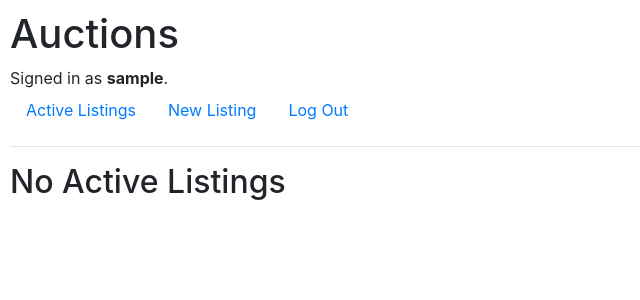
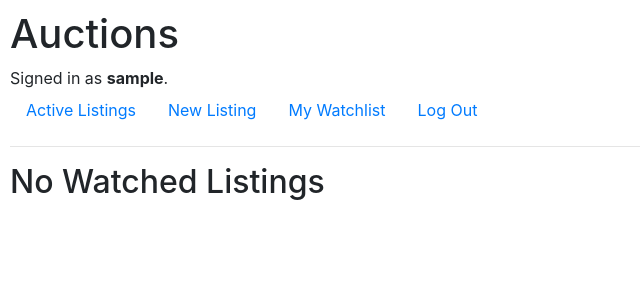
Before and after one commit to jacobsHandling/commerce, a Django app: page /watchlist in a window 1280 px wide. Shown: the top 300 px of the page, without its empty margins (0-640 px from the left). Run offline with Django 3.2, Linux system fonts and the light colour scheme; the visitor is signed in with stand-in values (Sample User, id 1); data that the repository does not hold is empty; some libraries are stand-ins or nearby versions.

Commit message:
Implement watchlist viewing functionality

```diff
--- a/auctions/templates/auctions/layout.html
+++ b/auctions/templates/auctions/layout.html
@@ -31,6 +31,9 @@
             </li>
             {% if user.is_authenticated %}
                 <li class="nav-item">
+                    <a class="nav-link" href="{% url 'watchlist' %}">My Watchlist</a>
+                </li>
+                <li class="nav-item">
                     <a class="nav-link" href="{% url 'logout' %}">Log Out</a>
                 </li>
             {% else %}
--- /dev/null
+++ b/auctions/templates/auctions/watchlist.html
@@ -0,0 +1,16 @@
+{% extends "auctions/layout.html" %}
+
+{% block body %}
+
+    {% if watchlist %}
+        <h2>Watchlist</h2>
+            <ul>
+                {% for listing in watchlist %}
+                    <li><a href="{% url 'listing' listing.id %}">{{listing.title }}</li></a>
+                {% endfor %}
+            </ul>
+    {% else %}
+        <h2>No Watched Listings</h2>
+    {% endif %}
+
+{% endblock %}
--- a/auctions/urls.py
+++ b/auctions/urls.py
@@ -10,6 +10,7 @@ urlpatterns = [
     path("new-listing", views.new_listing, name="new-listing"),
     path("listing/<int:listing_id>", views.listing, name="listing"),
     path("watchlist-action", views.watchlist_action, name="watchlist-action"),
+    path("watchlist", views.watchlist, name="watchlist"),
     path("bid", views.bid, name="bid"),
     path("close-auction", views.close_auction, name="close-auction"),
     path("comment", views.comment, name="comment"),
--- a/auctions/views.py
+++ b/auctions/views.py
@@ -126,6 +126,12 @@ def watchlist_action(request):
         return HttpResponseRedirect(reverse("listing", args=[listing.id]))
 
 @login_required
+def watchlist(request):
+    watchlist = Listing.objects.filter(watchers__pk=request.user.pk)  # see https://docs.djangoproject.com/en/3.2/topics/db/queries/#lookups-that-span-relationships
+    return render(request, "auctions/watchlist.html", {
+        "watchlist": watchlist
+    })
+@login_required
 def bid(request):
     if request.method == "POST":
         listing = Listing.objects.get(pk=int(request.POST['listing_id']))
```
